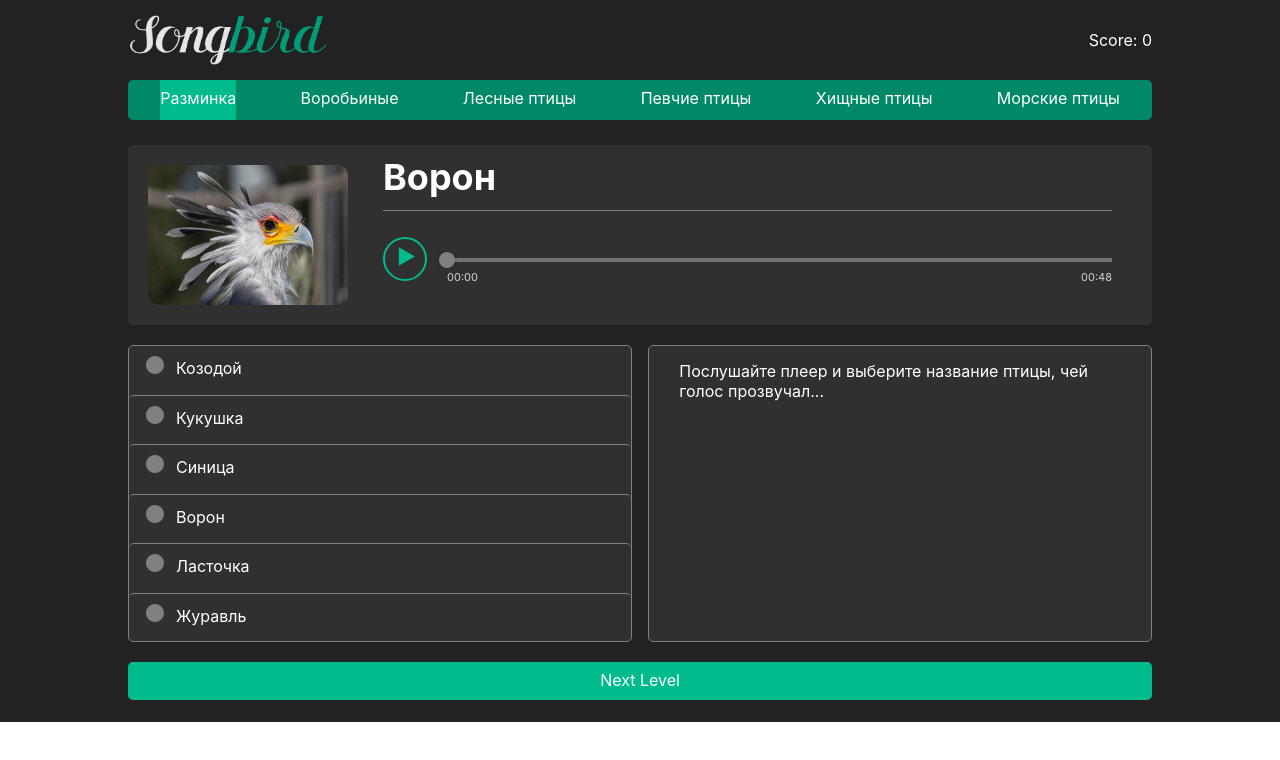
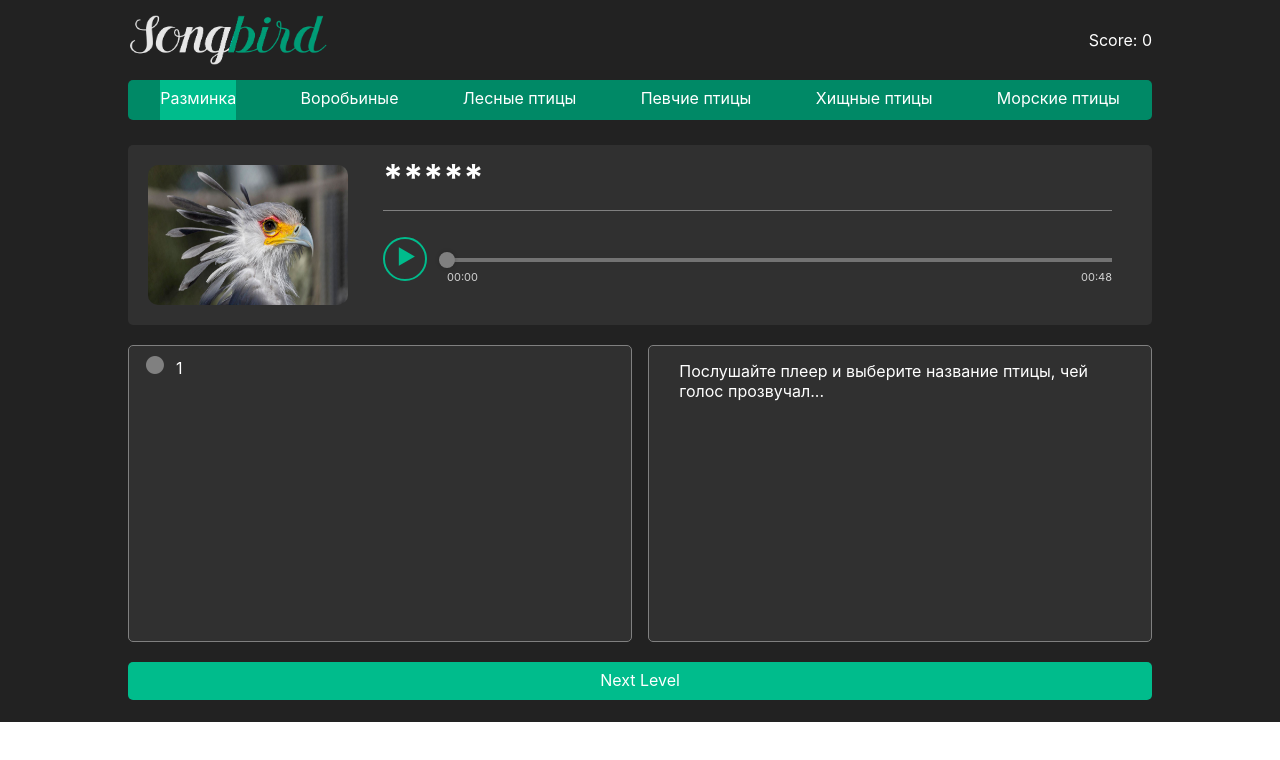
Before and after one commit to 48lika48/songbird, a React (Create React App) app: page / in a window 1280 px wide. Shown: the top 760 px of the page. Built offline with nearby package versions, Linux system fonts and the light colour scheme.

Commit message:
feat: temporary blunt

```diff
--- a/src/App.js
+++ b/src/App.js
@@ -16,14 +16,17 @@ class App extends React.Component {
       category: 0,
       showInfo: false,
       currentBird: {},
-      birdsDataRandom: []
+      birdsDataRandom: [],
+      hiddenCurrentBird: ''
     };
   }
 
   nextCategory = () => {
-    this.setState ({
-      category: this.state.category + 1
-    });
+    if(this.state.category < 5) {
+      this.setState ({
+        category: this.state.category + 1
+      });
+    }
   }
 
   componentDidMount = () => {
@@ -33,10 +36,14 @@ class App extends React.Component {
   newRound = (category) => {
     let birdsDataRandom = this.getShuffle(birdsData[category]);
     let currentBird = birdsDataRandom[this.randomNumber(0, 5)];
+    console.log(birdsDataRandom);
+    console.log(birdsDataRandom[0].name);
     console.log(currentBird);
+    let hiddenCurrentBird = currentBird.name.replace(currentBird.name, '*****');
     this.setState ({
       birdsDataRandom: birdsDataRandom,
-      currentBird: currentBird
+      currentBird: currentBird,
+      hiddenCurrentBird: hiddenCurrentBird
     });
   }
 
@@ -67,8 +74,8 @@ class App extends React.Component {
     return (
       <div className="wrapper">
       < Header score={this.state.score} category={this.state.category}/>
-      < Question currentBird={this.state.currentBird}/>
-      < Answer />
+      < Question currentBird={this.state.currentBird} hiddenCurrentBird={this.state.hiddenCurrentBird}/>
+      < Answer birdsDataRandom={this.state.birdsDataRandom} changeStateShowInfo={this.changeStateShowInfo}/>
       < Footer nextCategory={this.nextCategory}/>
     </div>
     );
--- a/src/components/Answer/Answer.js
+++ b/src/components/Answer/Answer.js
@@ -1,6 +1,5 @@
 import React from 'react';
 import './Answer.css';
-// import bird from '../../assets/bird.jpg';
 import birdsData from '../../constants/birdsData.js';
 
 class Answer extends React.Component {
@@ -15,33 +14,11 @@ class Answer extends React.Component {
     };
   }
 
-  componentDidMount = () => {
-    let birdsDataRandom = this.getShuffle(birdsData[this.state.category]);
-    console.log(birdsDataRandom);
-    return birdsDataRandom;
-  };
-
-  getShuffle = (arr) => {
-    let m = arr.length,
-      t,
-      i;
-    while (m) {
-      i = Math.floor(Math.random() * m--);
-      t = arr[m];
-      arr[m] = arr[i];
-      arr[i] = t;
-    }
-    return arr;
-  };
-
-  changeStateShowInfo = () => {
-    this.setState((state) => ({
-      showInfo: true
-    }));
-  };
-
   render() {
+    let birdsDataRandom = this.props.birdsDataRandom;
+    let changeStateShowInfo = this.props.changeStateShowInfo;
     let info;
+    console.log(this.props);
     if(this.state.showInfo === true) {
       info =
       <div className='information'>
@@ -78,12 +55,13 @@ class Answer extends React.Component {
     return (
       <div className='answer'>
         <div className='choice'>
-          <div className='example' onClick={this.changeStateShowInfo}><span className='dots'>●</span>{birdsData[this.state.category][0].name}</div>
-          <div className='example' onClick={this.changeStateShowInfo}><span className='dots'>●</span>{birdsData[this.state.category][1].name}</div>
-          <div className='example' onClick={this.changeStateShowInfo}><span className='dots'>●</span>{birdsData[this.state.category][2].name}</div>
-          <div className='example' onClick={this.changeStateShowInfo}><span className='dots'>●</span>{birdsData[this.state.category][3].name}</div>
-          <div className='example' onClick={this.changeStateShowInfo}><span className='dots'>●</span>{birdsData[this.state.category][4].name}</div>
-          <div className='example' onClick={this.changeStateShowInfo}><span className='dots'>●</span>{birdsData[this.state.category][5].name}</div>
+        <div className='example' onClick={changeStateShowInfo}><span className='dots'>●</span>{1}</div>
+          {/* <div className='example' onClick={changeStateShowInfo}><span className='dots'>●</span>{birdsDataRandom[category][0].name}</div>
+          <div className='example' onClick={changeStateShowInfo}><span className='dots'>●</span>{birdsDataRandom[category][1].name}</div>
+          <div className='example' onClick={changeStateShowInfo}><span className='dots'>●</span>{birdsDataRandom[category][2].name}</div>
+          <div className='example' onClick={changeStateShowInfo}><span className='dots'>●</span>{birdsDataRandom[category][3].name}</div>
+          <div className='example' onClick={changeStateShowInfo}><span className='dots'>●</span>{birdsDataRandom[category][4].name}</div>
+          <div className='example' onClick={changeStateShowInfo}><span className='dots'>●</span>{birdsDataRandom[category][5].name}</div> */}
         </div>
         {info}
       </div>
--- a/src/components/Footer/Footer.js
+++ b/src/components/Footer/Footer.js
@@ -3,10 +3,10 @@ import './Footer.css';
 
 class Footer extends React.Component {
   render() {
-    console.log(this.props);
+    let nextCategory = this.props.nextCategory;
     return (
       <div className='footer'>
-        <div className='level' onClick={this.props.nextCategory}>Next Level</div>
+        <div className='level' onClick={nextCategory}>Next Level</div>
       </div>
     );
   }
--- a/src/components/Question/Question.js
+++ b/src/components/Question/Question.js
@@ -4,24 +4,16 @@ import bird from '../../assets/bird.jpg';
 
 class Question extends React.Component {
 
-  constructor(props) {
-    super(props);
-
-    this.state = {
-      counter: 0,
-      category: 0
-    };
-  }
-
   render() {
-    let currentBird = this.props.currentBird;
+    // let currentBird = this.props.currentBird;
+    let hiddenCurrentBird = this.props.hiddenCurrentBird;
     return (
       <div className='question'>
         <div className='question-picture'>
           <img className='question-bird' src={bird} alt='bird'/>
         </div>
         <div className='question-voice'>
-          <div className='question-name'>{currentBird.name}</div>
+          <div className='question-name'>{hiddenCurrentBird}</div>
           <div className='question-controls'>
             <div className='playback-button'>
               <span className='triangle-button'>⯈</span>
```
